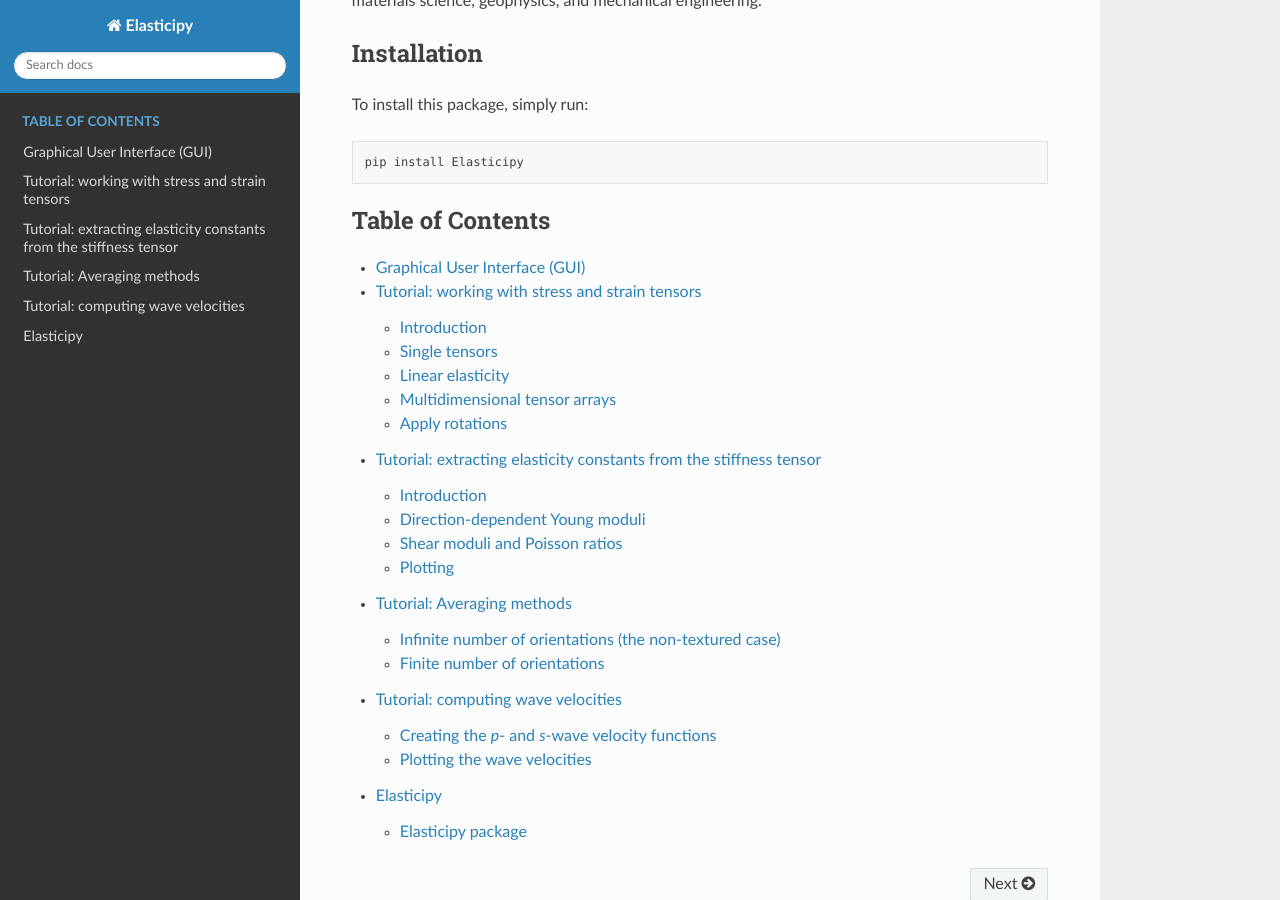
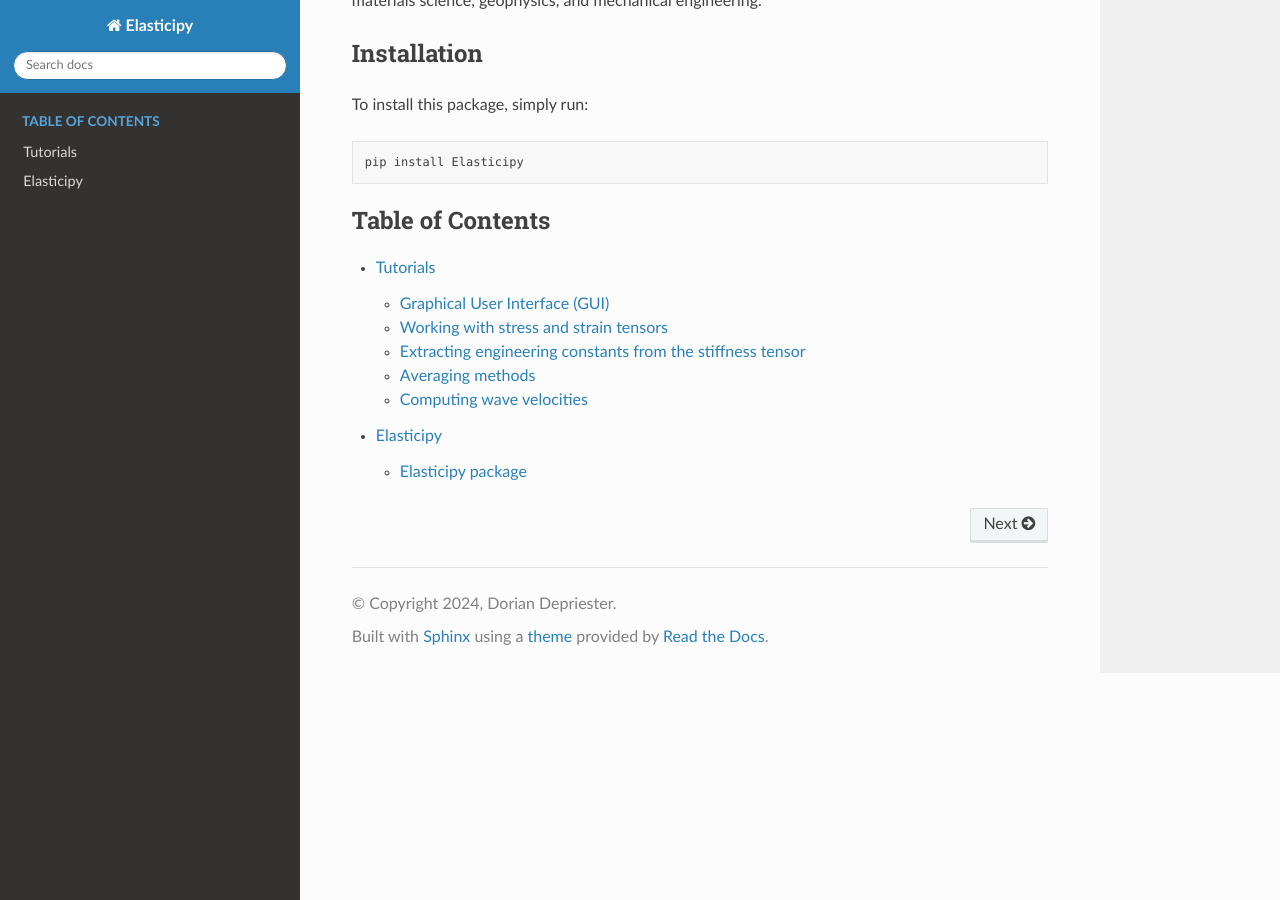
Before and after one commit to DorianDepriester/Elasticipy, a Sphinx documentation site: the page built from docs/source/index.rst, in a window 1280 px wide and 900 px high, scrolled down 2013 px. Built offline with Sphinx 7.4.7 and the Read the Docs theme 3.1.0, drawn with Linux system fonts in a browser that asks for light colours; some of the changed lines change nothing that is shown.

Commit message:
Put tutorials into a subsection

```diff
--- a/docs/source/Tutorial_AveragingMethods.rst
+++ b/docs/source/Tutorial_AveragingMethods.rst
@@ -1,5 +1,5 @@
-Tutorial: Averaging methods
----------------------------
+Averaging methods
+-----------------
 
 This tutorial explains how to compute the Voigt, Reuss and Hill averages from a given stiffness tensor and a finite or
 an infinite set of rotations.
--- a/docs/source/example_StiffnessTensor.rst
+++ b/docs/source/Tutorial_StiffnessTensor.rst
@@ -1,9 +1,7 @@
-Tutorial: extracting elasticity constants from the stiffness tensor
-===================================================================
+Extracting engineering constants from the stiffness tensor
+==========================================================
 
 
-Introduction
-------------
 This page illustrates how one can create stiffness (or compliance) tensors, manipulate them and plot some
 elasticity-related values (e.g. Young modulus).
 
@@ -94,7 +92,7 @@
         :width: 400
 
 It is advised to use interactive plot to be able to zoom/rotate the surface. For flat images (i.e. to put in
-document/articles), we can use plot the values as a Pole Figure (PF):
+document/articles), we can plot the values as a Pole Figure (PF):
 
     >>> E.plot_as_pole_figure() # doctest: +SKIP
 
--- a/docs/source/example_StressStrain.rst
+++ b/docs/source/Tutorial_StressStrain.rst
@@ -1,8 +1,6 @@
-Tutorial: working with stress and strain tensors
-========================================================
+Working with stress and strain tensors
+======================================
 
-Introduction
-------------
 This tutorial illustrates how we work on strain and stress tensors, and how Elasticipy handles arrays of tensors.
 
 Single tensors
@@ -202,4 +200,4 @@
      [ 8.22419895e+01 -4.88440590e-01 -1.52733598e-01]
      [ 2.02619662e-01 -1.52733598e-01 -4.66942413e-02]]
 
-See :ref:`here<Tutorial: Averaging methods>` for further details about the averaging methods.
+See :ref:`here<Averaging methods>` for further details about the averaging methods.
--- a/docs/source/Tutorial_wave-velocities.rst
+++ b/docs/source/Tutorial_wave-velocities.rst
@@ -1,5 +1,5 @@
-Tutorial: computing wave velocities
-===================================
+Computing wave velocities
+=========================
 
 In this tutorial, we will see how one can compute the wave velocities in an (an)isotropic material, given its stiffness
 tensor and its mass density.
@@ -66,3 +66,5 @@
 
     We pass ``subplot_args`` to create the subplots. The option ``show=false`` temporary disables showing the figure;
     this is necessary here to be plot multiple figures at once.
+
+For further details about plotting options, see :ref:`here<plotting>`.
--- /dev/null
+++ b/docs/source/Tutorials.rst
@@ -0,0 +1,11 @@
+Tutorials
+---------
+.. toctree::
+    :maxdepth: 2
+    :caption: Table of Contents
+
+    ./GUI.rst
+    ./Tutorial_StressStrain.rst
+    ./Tutorial_StiffnessTensor.rst
+    ./Tutorial_AveragingMethods.rst
+    ./Tutorial_wave-velocities.rst
--- a/docs/source/index.rst
+++ b/docs/source/index.rst
@@ -138,9 +138,5 @@
    :maxdepth: 2
    :caption: Table of Contents
 
-   ./GUI.rst
-   ./example_StressStrain.rst
-   ./example_StiffnessTensor.rst
-   ./Tutorial_AveragingMethods.rst
-   ./Tutorial_wave-velocities.rst
+   ./Tutorials.rst
    modules
```
